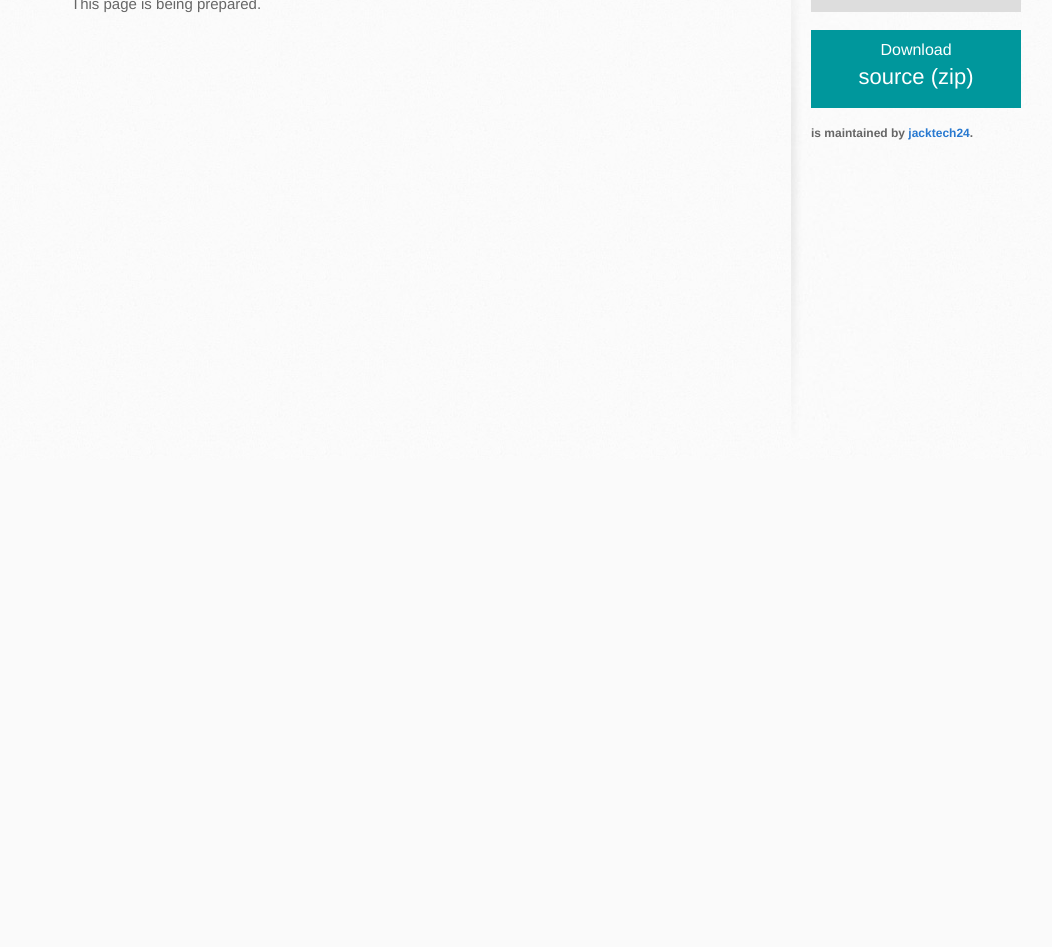
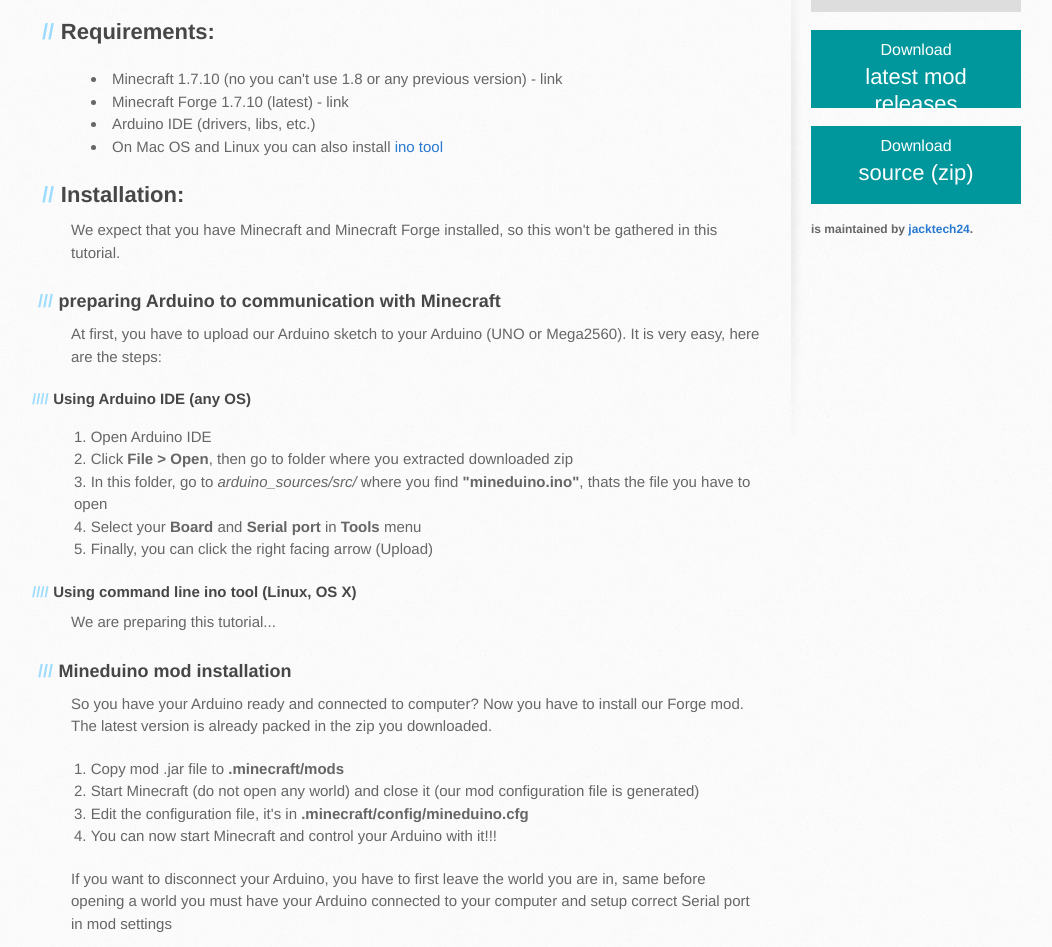
Before and after one commit to filipproch/mineduino, a plain HTML site: page install.html in a window 1280 px wide. Shown: the part 372-1319 px from the top of the page, without its empty margins (99-1151 px from the left). Before the commit the page ends 832 px from the top, so only its background shows below. Drawn offline with Linux system fonts and the light colour scheme.

Commit message:
installation tutorial completed

```diff
--- a/install.html
+++ b/install.html
@@ -38,20 +38,71 @@
 <div id="content-wrapper">
   <div class="inner clearfix">
     <section id="main-content">
-      <h3>
-        <a id="welcome-to-github-pages" class="anchor" href="#welcome-to-github-pages" aria-hidden="true">
-          <span class="octicon octicon-link"></span>
-        </a>
-        How to install...
-      </h3>
+      <h1>How to install...</h1>
 
-      <p>This page is being prepared.</p>
+      <h2>Requirements:</h2>
+
+      <p>
+        <ul>
+          <li>Minecraft 1.7.10 (no you can't use 1.8 or any previous version) - link</li>
+          <li>Minecraft Forge 1.7.10 (latest) - link</li>
+          <li>Arduino IDE (drivers, libs, etc.)</li>
+          <li>On Mac OS and Linux you can also install <a href="http://inotool.org">ino tool</a></li>
+        </ul>
+      </p>
+
+      <h2>Installation:</h2>
+
+      <p>
+        We expect that you have Minecraft and Minecraft Forge installed, so this won't be gathered in this tutorial.
+      </p>
+
+      <h3>preparing Arduino to communication with Minecraft</h3>
+
+      <p>
+        At first, you have to upload our Arduino sketch to your Arduino (UNO or Mega2560). It is very easy, here are the steps:
+        <h4>Using Arduino IDE (any OS)</h4>
+        <ol>
+          <li>Open Arduino IDE</li>
+          <li>Click <b>File > Open</b>, then go to folder where you extracted downloaded zip</li>
+          <li>In this folder, go to <i>arduino_sources/src/</i> where you find <b>"mineduino.ino"</b>, thats the file you have to open</li>
+          <li>Select your <b>Board</b> and <b>Serial port</b> in <b>Tools</b> menu</li>
+          <li>Finally, you can click the right facing arrow (Upload)</li>
+        </ol>
+        <h4>Using command line ino tool (Linux, OS X)</h4>
+        We are preparing this tutorial...
+      </p>
+
+      <h3>Mineduino mod installation</h3>
+
+      <p>
+        So you have your Arduino ready and connected to computer? Now you have to install our Forge mod. The latest version is already packed in the zip you downloaded.
+        <ol>
+          <li>Copy mod .jar file to <b>.minecraft/mods</b></li>
+          <li>Start Minecraft (do not open any world) and close it (our mod configuration file is generated)</li>
+          <li>Edit the configuration file, it's in <b>.minecraft/config/mineduino.cfg</b></li>
+          <li>You can now start Minecraft and control your Arduino with it!!!</li>
+        </ol>
+      </p>
+
+      <p>If you want to disconnect your Arduino, you have to first leave the world you are in, same before opening a world you must have your Arduino connected to your computer and setup correct Serial port in mod settings</p>
+
+      <h3>Happy building, controlling, learning, teaching or whatsoever...</h3>
+
+      <p><b>
+        We will not be responsible for any loss or damage whatsoever caused because of using this software (Mineduino) and its parts.
+      </b></p>
+
     </section>
 
     <aside id="sidebar">
       <a href="javascript:void(0)" class="button disabled">
         <small>Download</small>
         easy install pack
+      </a>
+      <a href="https://github.com/jacktech24/mineduino/releases/" class="button">
+        <small>Download</small>
+        latest mod releases
       </a>
       <a href="https://github.com/jacktech24/mineduino/zipball/master" class="button">
         <small>Download</small>
--- a/stylesheets/stylesheet.css
+++ b/stylesheets/stylesheet.css
@@ -655,7 +655,7 @@ form {
 /* GENERAL ELEMENT TYPE STYLES */
 
 #main-content h1 {
-  font-family: 'Architects Daughter', 'Helvetica Neue', Helvetica, Arial, serif;
+  font-family: 'Helvetica Neue', Helvetica, Arial, serif;
   font-size: 2.8em;
   font-weight: normal;
   letter-spacing: -1px;
@@ -673,7 +673,7 @@ form {
 }
 
 #main-content h2 {
-  font-family: 'Architects Daughter', 'Helvetica Neue', Helvetica, Arial, serif;
+  font-family: 'Helvetica Neue', Helvetica, Arial, serif;
   font-size: 22px;
   font-weight: bold;
   margin-bottom: 8px;
@@ -688,7 +688,7 @@ form {
 }
 
 #main-content h3 {
-  font-family: 'Architects Daughter', 'Helvetica Neue', Helvetica, Arial, serif;
+  font-family: 'Helvetica Neue', Helvetica, Arial, serif;
   font-size: 18px;
   font-weight: bold;
   margin-top: 24px;
@@ -705,7 +705,7 @@ form {
 }
 
 #main-content h4 {
-  font-family: 'Architects Daughter', 'Helvetica Neue', Helvetica, Arial, serif;
+  font-family: 'Helvetica Neue', Helvetica, Arial, serif;
   font-size: 15px;
   font-weight: bold;
   margin-bottom: 8px;
@@ -721,7 +721,7 @@ h4:before {
 }
 
 #main-content h5 {
-  font-family: 'Architects Daughter', 'Helvetica Neue', Helvetica, Arial, serif;
+  font-family: 'Helvetica Neue', Helvetica, Arial, serif;
   font-size: 14px;
   margin-bottom: 8px;
   color: #474747;
@@ -735,7 +735,7 @@ h5:before {
 }
 
 #main-content h6 {
-  font-family: 'Architects Daughter', 'Helvetica Neue', Helvetica, Arial, serif;
+  font-family: 'Helvetica Neue', Helvetica, Arial, serif;
   font-size: .8em;
   margin-bottom: 8px;
   color: #474747;
```
Also changed, not shown: contact.html (+4 -0 lines), index.html (+4 -0 lines), tutorial.html (+4 -0 lines).
